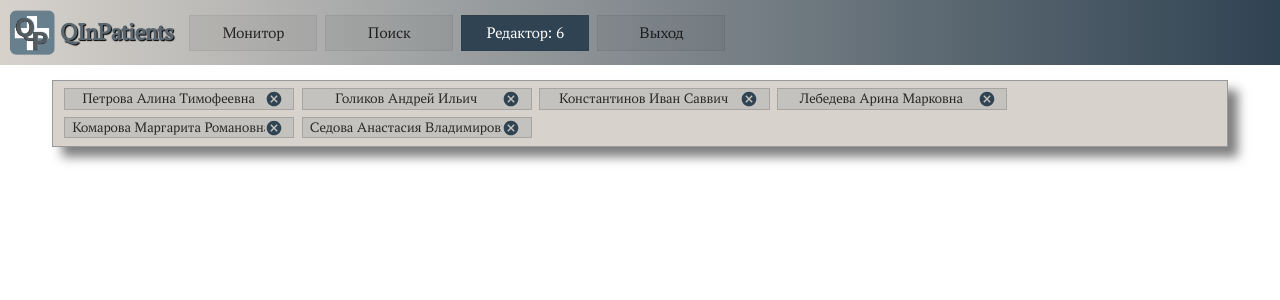
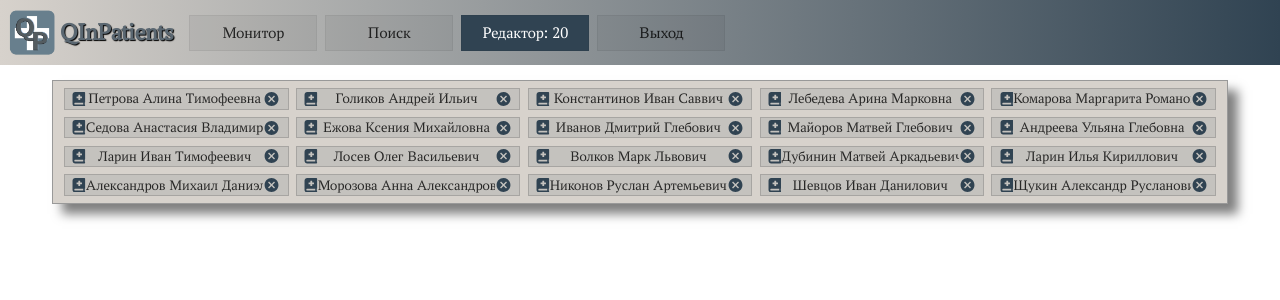
Before and after one commit to grmzk/qinpatients, a React (Create React App) app in the folder frontend/: page /editor in a window 1280 px wide. Shown: the top 300 px of the page. Built offline with nearby package versions, Linux system fonts and the light colour scheme; sample sign-in values are in the browser's storage.

Commit message:
frontend: changed flex to grid for .editor in Editor.module.css

```diff
--- a/frontend/src/components/editor/Editor.module.css
+++ b/frontend/src/components/editor/Editor.module.css
@@ -1,7 +1,10 @@
 .editor {
   width: 90%;
+  min-height: 1.5em;
   margin: 1em auto 5em auto;
-  display: flex;
+  display: grid;
+  grid-template-columns: 1fr 1fr 1fr 1fr 1fr;
+  grid-auto-rows: auto;
   align-items: center;
   justify-content: flex-start;
   background-color: #d7d2cc;
@@ -9,17 +12,14 @@
   padding: 0.5em 0.75em;
   margin-bottom: 1em;
   font-size: 0.9em;
-  font-weight: bold;
   border: 1px solid #999999;
   gap: 0.5em;
-  flex-wrap: wrap;
 }
 
 .editor button {
   font-family: inherit;
   font-size: inherit;
-  width: 16em;
-  min-width: 15em;
+  min-width: 5em;
   height: 1.5em;
   padding: 0 0.5em;
   border: rgba(0, 0, 0, 0.15) solid 1px;
@@ -51,10 +51,20 @@
   overflow: hidden;
 }
 
-.closeIcon {
+.icon {
   color: #304352;
 }
 
-.editor button:hover .closeIcon {
+.editor button:hover .icon {
   color: white;
 }
+
+.editor button:hover .icon.close:hover {
+  color: #c4c2be;
+}
+
+@media (max-width: 1000px) {
+  .editor {
+    grid-template-columns: 1fr 1fr;
+  }
+}
--- a/frontend/src/components/editor/Editor.tsx
+++ b/frontend/src/components/editor/Editor.tsx
@@ -1,3 +1,4 @@
+import { FaBookMedical } from "react-icons/fa";
 import { IoMdCloseCircle } from "react-icons/io";
 
 import { useAppDispatch, useAppSelector } from "../../hooks/reduxHooks";
@@ -24,9 +25,10 @@ function Editor() {
     <div className={styles.editor}>
       {tabs.map((tab) => (
         <button onClick={handleButtonOnClick} key={tab.id}>
+          <FaBookMedical className={styles.icon} />
           <div className={styles.buttonText}>{tab.fullname}</div>
           <IoMdCloseCircle
-            className={styles.closeIcon}
+            className={`${styles.icon} ${styles.close}`}
             size="1.25em"
             title="закрыть"
             onClick={(event) => handleCloseIconOnClick(event, tab.id)}
--- a/frontend/src/redux/slices/editorSlice.ts
+++ b/frontend/src/redux/slices/editorSlice.ts
@@ -8,21 +8,20 @@ const fullnames: string[] = [
   "Лебедева Арина Марковна",
   "Комарова Маргарита Романовна",
   "Седова Анастасия Владимировна",
-  // "Ежова Ксения Михайловна",
-  // "Иванов Дмитрий Глебович",
-  // "Майоров Матвей Глебович",
-  // "Андреева Ульяна Глебовна",
-  // "Ларин Иван Тимофеевич",
-  // "Лосев Олег Васильевич",
-  // "Волков Марк Львович",
-  // "Дубинин Матвей Аркадьевич",
-  // "Ларин Илья Кириллович",
-  // "Александров Михаил Даниэльевич",
-  // "Морозова Анна Александровна",
-  // "Никонов Руслан Артемьевич",
-  // "Шевцов Иван Данилович",
-  // "Щукин Александр Русланович",
-  // "Левина Эмилия Юрьевна",
+  "Ежова Ксения Михайловна",
+  "Иванов Дмитрий Глебович",
+  "Майоров Матвей Глебович",
+  "Андреева Ульяна Глебовна",
+  "Ларин Иван Тимофеевич",
+  "Лосев Олег Васильевич",
+  "Волков Марк Львович",
+  "Дубинин Матвей Аркадьевич",
+  "Ларин Илья Кириллович",
+  "Александров Михаил Даниэльевич",
+  "Морозова Анна Александровна",
+  "Никонов Руслан Артемьевич",
+  "Шевцов Иван Данилович",
+  "Щукин Александр Русланович",
 ];
 
 export type EditorState = {
@@ -38,7 +37,13 @@ const editorSlice = createSlice({
   initialState,
   reducers: {
     addTabEditor: (state: EditorState[], action: PayloadAction<string>) => {
-      state.push({ id: uuidv4(), fullname: action.payload });
+      state.push({
+        id: uuidv4(),
+        fullname: action.payload
+          .split(" ")
+          .map((word) => word.charAt(0).toUpperCase() + word.slice(1).toLowerCase())
+          .join(" "),
+      });
     },
     deleteTabEditor: (state: EditorState[], action: PayloadAction<string>) => {
       return state.filter((tab) => tab.id !== action.payload);
```
Also changed, not shown: frontend/src/components/layouts/MainContentLayout.module.css (indentation only), 1 other file (tests, documents, lock files or other folders).
